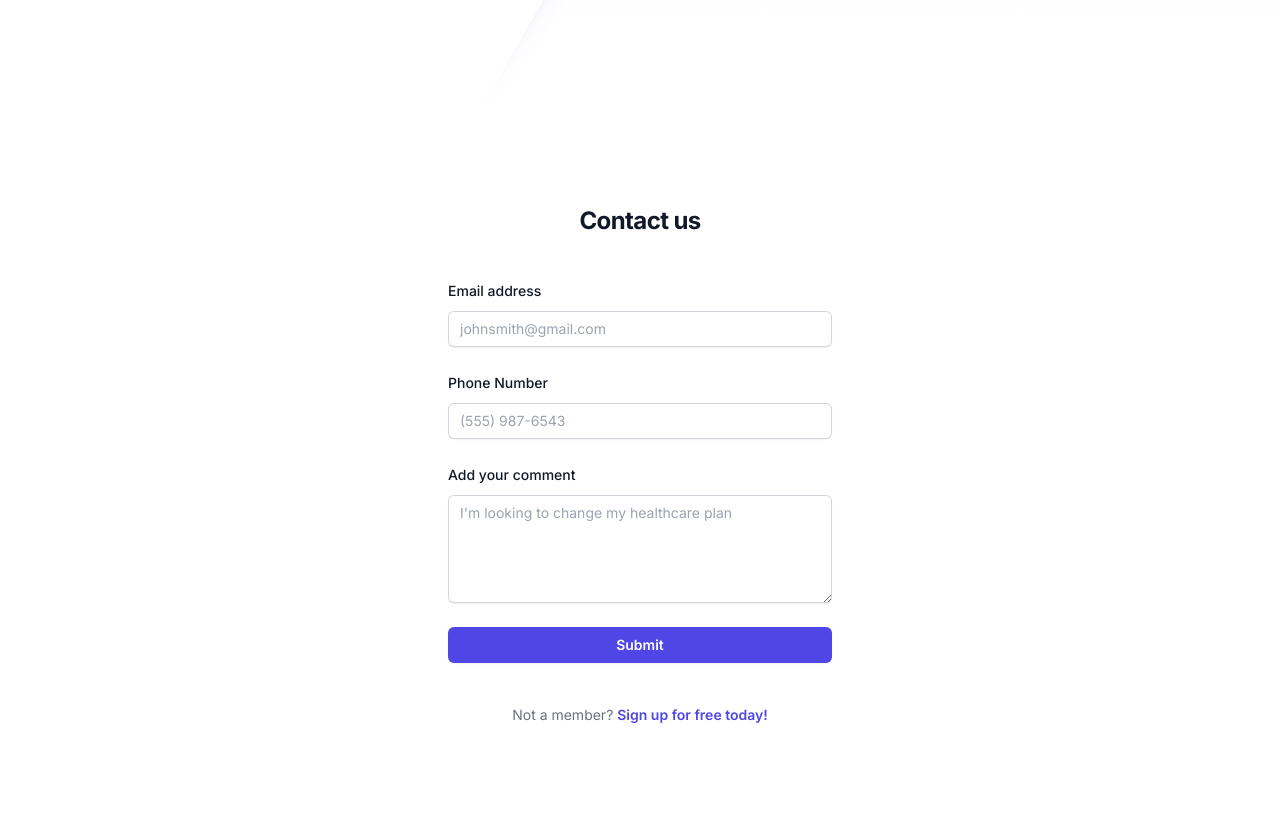
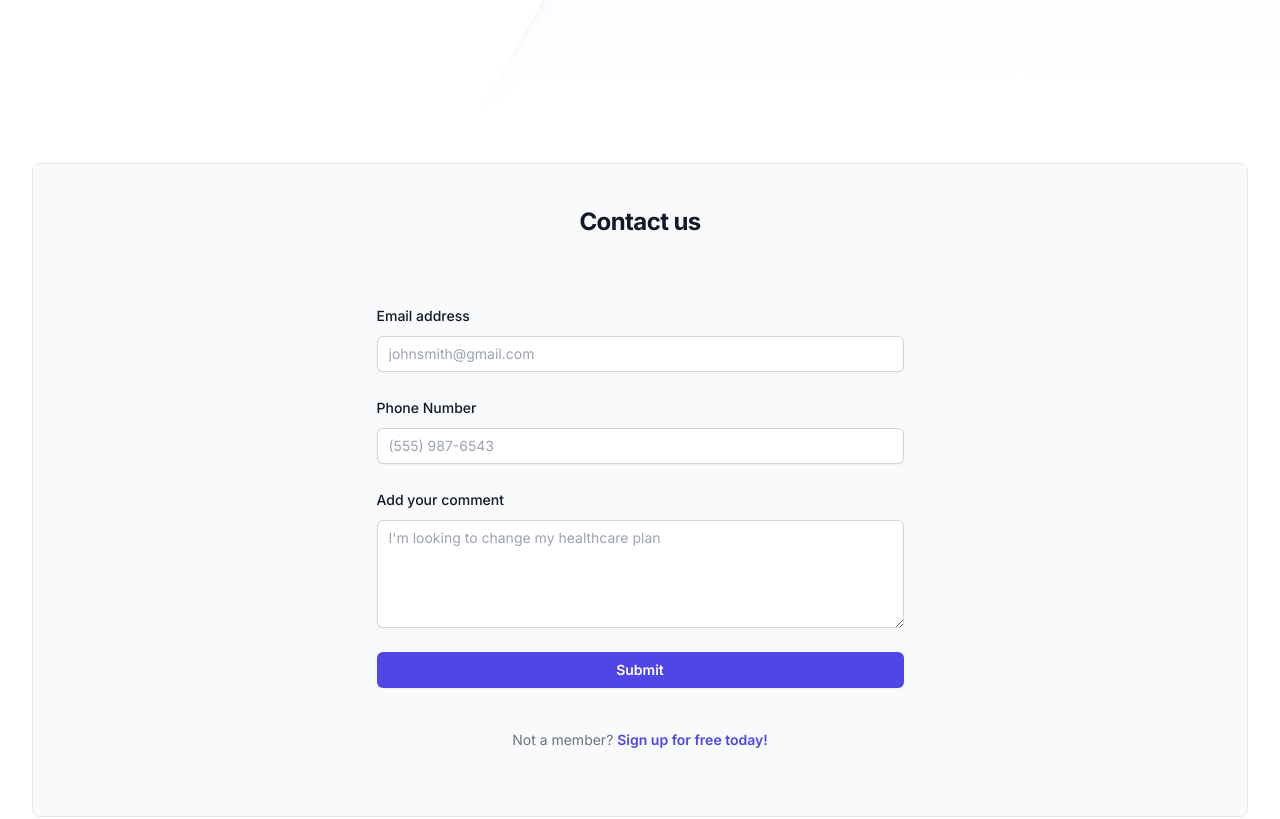
Before and after one commit to hcdl-co/Nylas, a Next.js app: page / in a window 1280 px wide. Shown: the part 832-1651 px from the top of the page. Built offline with nearby package versions, Linux system fonts and the light colour scheme.

Commit message:
width changes to form

```diff
--- a/src/app/components/footer.js
+++ b/src/app/components/footer.js
@@ -74,7 +74,7 @@ const navigation = {
 
   export default function Footer() {
     return (
-      <footer className="bg-gray-100">
+      <footer>
         <div className="mx-auto max-w-7xl overflow-hidden px-6 py-20 sm:py-24 lg:px-8">
           <nav className="-mb-6 columns-2 sm:flex sm:justify-center sm:space-x-12" aria-label="Footer">
             {navigation.main.map((item) => (
--- a/src/app/components/form.js
+++ b/src/app/components/form.js
@@ -49,20 +49,22 @@ export default function Form() {
   return (
     <>
       <Toaster />
-      <div className="mb-12 flex min-h-full flex-1 flex-col justify-start px-6 py-12 lg:px-8">
-        <div className="sm:mx-auto sm:w-full sm:max-w-sm">
+      <div className="flex min-h-full justify-center flex-col px-6 py-12 lg:px-8">
+        <div className="bg-gray-50 border-gray border rounded-lg">
+
+        <div className= "sm:mx-auto sm:w-full sm:max-w-sm">
           <h2 className="mt-10 text-center text-2xl font-bold leading-9 tracking-tight text-gray-900">
             Contact us
           </h2>
         </div>
 
-        <div className="mt-10 sm:mx-auto sm:w-full sm:max-w-sm">
+        <div className="p-10 my-6 mx-auto sm:w-6/12">
           <form
             className="space-y-6"
             action=""
             onSubmit={handleSubmit}
             method="POST"
-          >
+            >
             <div>
               <label
                 htmlFor="email"
@@ -113,7 +115,7 @@ export default function Form() {
               <label
                 htmlFor="comment"
                 className="block text-sm font-medium leading-6 text-gray-900"
-              >
+                >
                 Add your comment
               </label>
               <div className="mt-2">
@@ -147,10 +149,11 @@ export default function Form() {
             <a
               href="#"
               className="font-semibold leading-6 text-indigo-600 hover:text-indigo-500"
-            >
+              >
               Sign up for free today!
             </a>
           </p>
+                </div>
         </div>
       </div>
     </>
```
